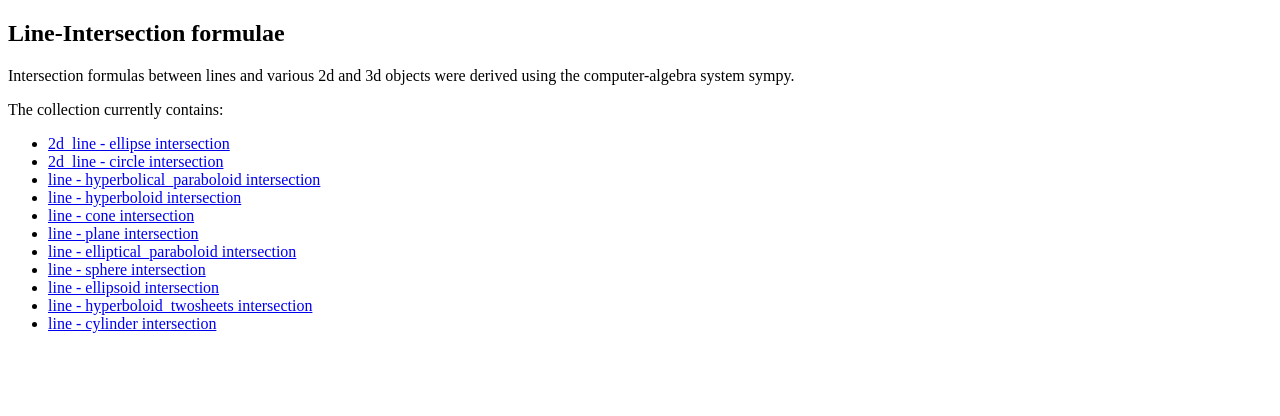
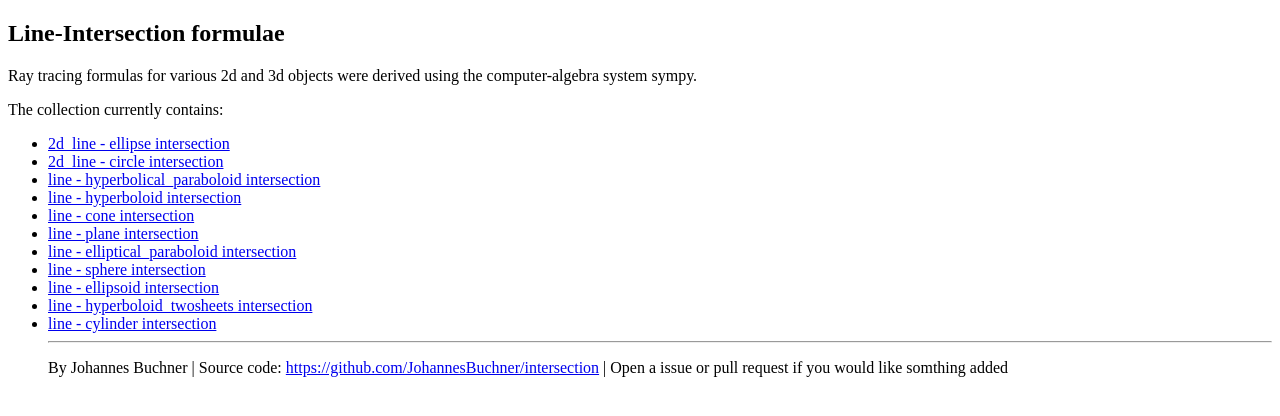
Before and after one commit to JohannesBuchner/intersection, a plain HTML site: page index.html in a window 1280 px wide. Drawn offline with Linux system fonts and the light colour scheme.

Commit message:
updated html

```diff
--- a/index.html
+++ b/index.html
@@ -6,7 +6,7 @@
   </head>
   <body>
 <h2>Line-Intersection formulae</h2>
-<p>Intersection formulas between lines and various 2d and 3d objects
+<p>Ray tracing formulas for various 2d and 3d objects
 were derived using the computer-algebra system sympy.</p>
 <p>The collection currently contains:</p>
 <ul>
@@ -21,3 +21,6 @@ were derived using the computer-algebra system sympy.</p>
 <li><a href='intersection_line_ellipsoid.html'>line - ellipsoid intersection</a></li>
 <li><a href='intersection_line_hyperboloid_twosheets.html'>line - hyperboloid_twosheets intersection</a></li>
 <li><a href='intersection_line_cylinder.html'>line - cylinder intersection</a></li>
+<hr/>
+<p>By Johannes Buchner | Source code: <a href="https://github.com/JohannesBuchner/intersection">https://github.com/JohannesBuchner/intersection</a> |
+Open a issue or pull request if you would like somthing added</p>
```
Also changed, not shown: intersection_2d_line_circle.html (+3 -0 lines), intersection_2d_line_ellipse.html (+3 -0 lines), intersection_line_cone.html (+3 -0 lines), intersection_line_cylinder.html (+3 -0 lines), intersection_line_ellipsoid.html (+3 -0 lines), intersection_line_elliptical_paraboloid.html (+3 -0 lines), intersection_line_hyperbolical_paraboloid.html (+3 -0 lines), intersection_line_hyperboloid.html (+3 -0 lines), intersection_line_hyperboloid_twosheets.html (+3 -0 lines), intersection_line_plane.html (+3 -0 lines), intersection_line_sphere.html (+3 -0 lines).
